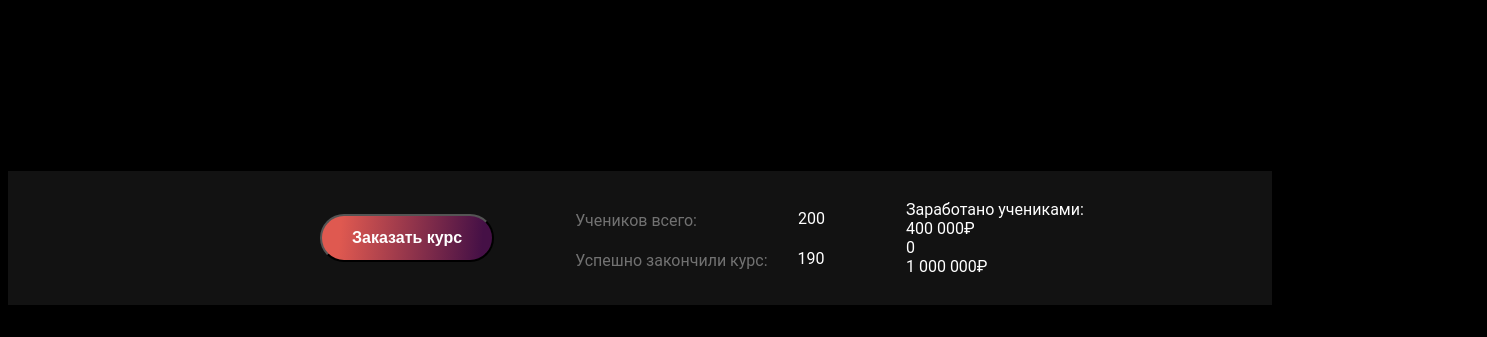
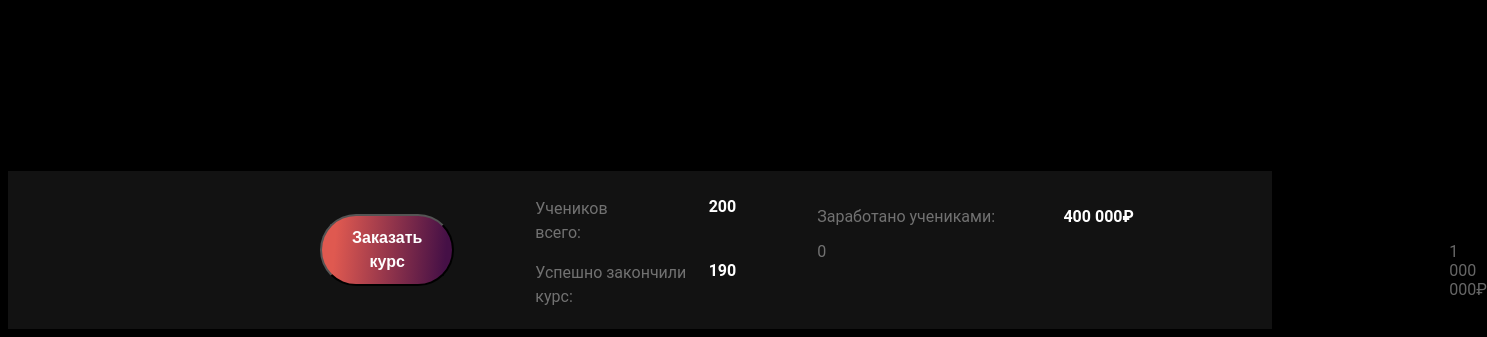
Before and after one commit to Annikiy/QA-automation-course, a plain HTML site: page skryabin-annikiy/hw-lending-page/02-hw-index.html in a window 1280 px wide. Shown: the part 669-1006 px from the top of the page, 1487 px wide, since content can reach past the window. Before the commit the page ends 982 px from the top, so only its background shows below. Drawn offline with Linux system fonts and the light colour scheme.

Commit message:
inProgress

```diff
--- a/skryabin-annikiy/hw-lending-page/02-hw-index.html
+++ b/skryabin-annikiy/hw-lending-page/02-hw-index.html
@@ -63,12 +63,20 @@
 
             </div>
             <div class="main-screen-line__money students-earn">
-                <div class="students-earn__title">Заработано учениками:</div>
-                <div class="students-earn__number">400 000₽</div>
-                <div class="students-earn__scale money-scare">
-                    <div class="money-scare__from">0</div>
-                    <div class="money-scare__to">1 000 000₽</div>
+                <ul class="students-earn__how">
+                    <li>Заработано учениками:</li>
+                    <li>400 000₽</li>
+                </ul>
+
+                <div class="students-earn__range money-range">
+                    <div></div>
+                    <div></div>
                 </div>
+
+                <ul class="students-earn__from from-to">
+                    <li>0</li>
+                    <li>1 000 000₽</li>
+                </ul>
             </div>
         </div>
 
--- a/skryabin-annikiy/hw-lending-page/02-hw-style.css
+++ b/skryabin-annikiy/hw-lending-page/02-hw-style.css
@@ -122,11 +122,12 @@ flex-grow: 0;
     margin-right: 81px;
 }
 .all-studens__list,
-.sucsess-studens__list
- {
+.sucsess-studens__list,
+.students-earn__how,
+.students-earn__from {
     list-style: none;
     display: flex;
-    flex-direction: row;
+    justify-content: space-between;
     margin-bottom: 10px;
     padding-left: 0px;
 }
@@ -140,8 +141,44 @@ flex-grow: 0;
     margin-right: 0px;
 }
 .sucsess-studens__list li:first-child {
-    margin-right: 30px;
     opacity: 0.4;
     font-weight: 400;
     line-height: 24px;
 }
+.all-studens__list li:last-child,
+.sucsess-studens__list li:last-child,
+.students-earn__how li:last-child {
+    font-weight: 700;
+}
+.students-earn__how li:first-child {
+    opacity: 0.4;
+    padding-right: 30px;
+}
+.students-earn__how li:last-child {
+    padding-right: 353px;
+}
+.students-earn__from {
+    opacity: 0.4;
+}
+.students-earn__from li:first-child {
+    padding-right: 623px;
+}
+
+
+/*.students-earn__range {
+    display: flex;
+    flex-direction: row;
+    padding-bottom: 5px;
+}
+.students-earn__range:first-child {
+    background-color: linear-gradient(94.78deg, #df5950 11.19%, #451046 93.72%);
+    width: 450px;
+    max-width: 440px;
+    height: 6px;
+}
+.students-earn__range:last-child {
+    background-color: #fff;
+    width: 150px;
+    max-width: 274px;
+    height: 6px;
+}*/
```
